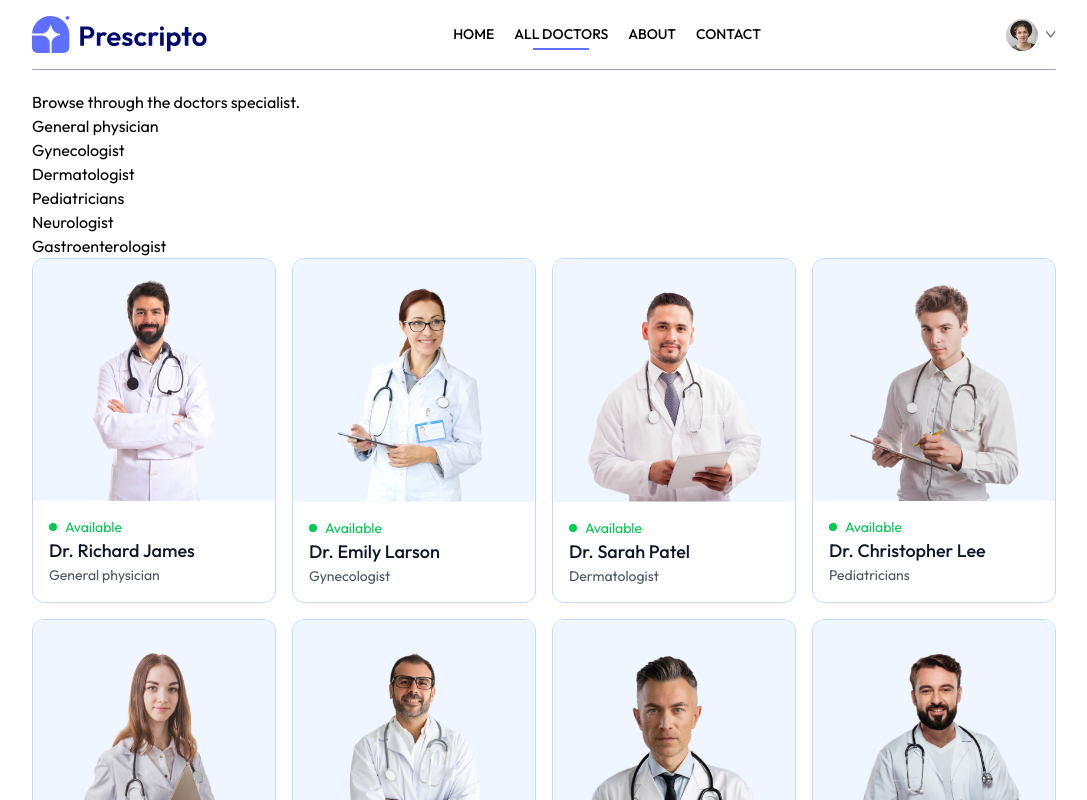
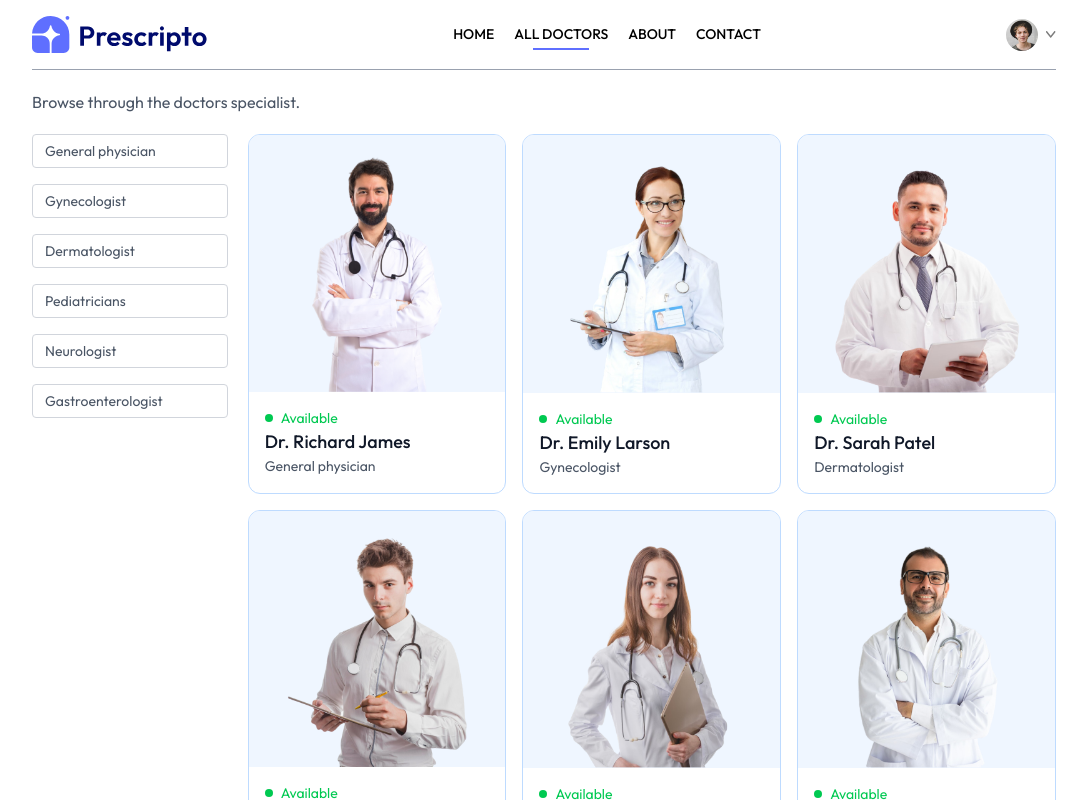
Before and after one commit to donkennie/appointify, a React (Vite) app in the folder frontend/: page /doctors in a window 1280 px wide. Shown: the top 800 px of the page, without its empty margins (96-1183 px from the left). Built offline with nearby package versions, Linux system fonts and the light colour scheme.

Commit message:
complete the doctors page

```diff
--- a/frontend/src/pages/Appointment.jsx
+++ b/frontend/src/pages/Appointment.jsx
@@ -1,8 +1,35 @@
-import React from 'react'
+import React, { useContext, useEffect, useState } from 'react'
+import { useParams } from 'react-router-dom'
+import { AppContext } from '../contexts/AppContext'
 
 const Appointment = () => {
-  return (
-    <div>Appointment</div>
+
+  const {docId} = useParams()
+  const {doctors} = useContext(AppContext)
+
+  const [docInfo, setDocInfo] = useState()
+
+  const fetchDocInfo = async () => {
+    const docInfo = doctors.find(doc => doc._id === docId)
+    setDocInfo(docInfo)
+  }
+
+  useEffect(() => {
+    fetchDocInfo()
+  }, [doctors, docId])
+
+  return docInfo && (
+    <div>
+      <div>
+        <div>
+          <img src={docInfo.image} alt="" />
+        </div>
+
+        <div>
+
+        </div>
+      </div>
+    </div>
   )
 }
 
--- a/frontend/src/pages/Doctors.jsx
+++ b/frontend/src/pages/Doctors.jsx
@@ -25,18 +25,18 @@ const Doctors = () => {
 
   return (
     <div>
-      <p>
+      <p className='text-gray-600'>
       Browse through the doctors specialist.
       </p>
 
-      <div>
-        <div>
-          <p>General physician</p>
-          <p>Gynecologist</p>
-          <p>Dermatologist</p>
-          <p>Pediatricians</p>
-          <p>Neurologist</p>
-          <p>Gastroenterologist</p>
+      <div className='flex flex-col gap-5 sm:flex-row items-start mt-5'>
+        <div className='flex flex-col gap-4 text-sm text-gray-600'>
+          <p onClick={() => speciality === 'General physician' ? navigate('/doctors') : navigate('/doctors/General physician')} className={`w-[94vw] sm:w-auto pl-3 py-1.5 pr-16 border border-gray-300 rounded transition-all cursor-pointer ${speciality === "General physician" ? 'bg-indigo-100 text-black' : ''}`}>General physician</p>
+          <p onClick={() => speciality === 'Gynecologist' ? navigate('/doctors') : navigate('/doctors/Gynecologist')} className={`w-[94vw] sm:w-auto pl-3 py-1.5 pr-16 border border-gray-300 rounded transition-all cursor-pointer ${speciality === "Gynecologist" ? 'bg-indigo-100 text-black' : ''}`}>Gynecologist</p>
+          <p onClick={() => speciality === 'Dermatologist' ? navigate('/doctors') : navigate('/doctors/Dermatologist')} className={`w-[94vw] sm:w-auto pl-3 py-1.5 pr-16 border border-gray-300 rounded transition-all cursor-pointer ${speciality === "Dermatologist" ? 'bg-indigo-100 text-black' : ''}`}>Dermatologist</p>
+          <p onClick={() => speciality === 'Pediatricians' ? navigate('/doctors') : navigate('/doctors/Pediatricians')} className={`w-[94vw] sm:w-auto pl-3 py-1.5 pr-16 border border-gray-300 rounded transition-all cursor-pointer ${speciality === "Pediatricians" ? 'bg-indigo-100 text-black' : ''}`}>Pediatricians</p>
+          <p onClick={() => speciality === 'Neurologist' ? navigate('/doctors') : navigate('/doctors/Neurologist')} className={`w-[94vw] sm:w-auto pl-3 py-1.5 pr-16 border border-gray-300 rounded transition-all cursor-pointer ${speciality === "Neurologist" ? 'bg-indigo-100 text-black' : ''}`}>Neurologist</p>
+          <p onClick={() => speciality === 'Gastroenterologist ' ? navigate('/doctors') : navigate('/doctors/Gastroenterologist')} className={`w-[94vw] sm:w-auto pl-3 py-1.5 pr-16 border border-gray-300 rounded transition-all cursor-pointer ${speciality === "Gastroenterologist" ? 'bg-indigo-100 text-black' : ''}`}>Gastroenterologist</p>
         </div>
 
         <div className='w-full grid grid-cols-auto gap-4 gap-y-6'>
```
